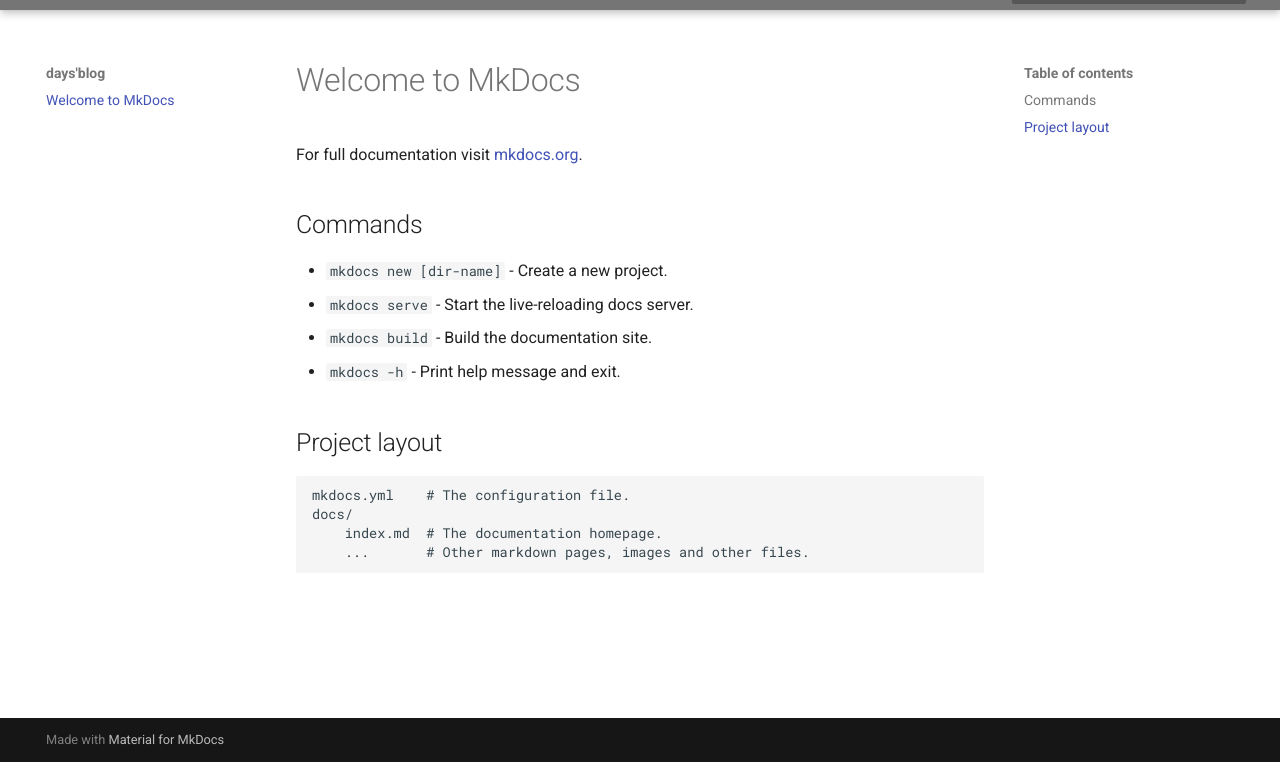
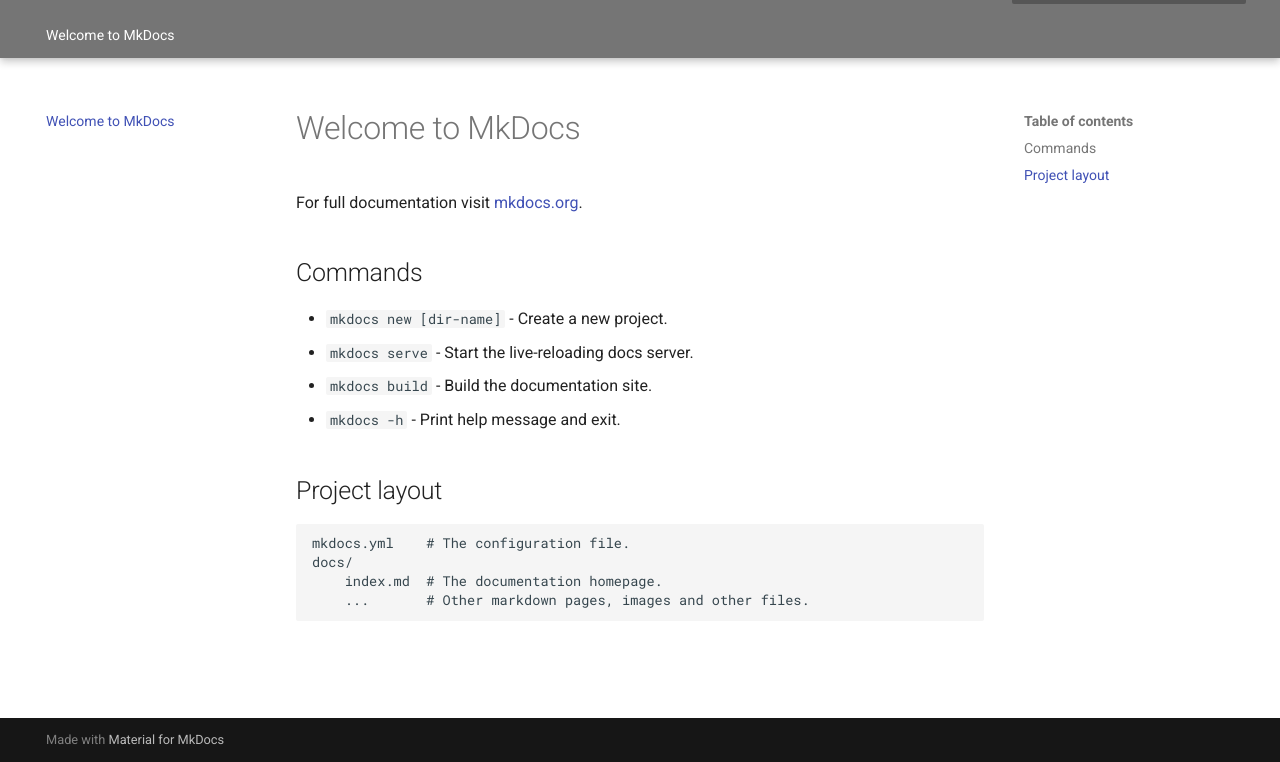
Before and after one commit to ScuDays/ScuDays.github.io, a plain HTML site: page index.html in a window 1280 px wide. Shown: the part 38-800 px from the top of the page. Drawn offline with Linux system fonts and the light colour scheme.

Commit message:
Deployed a4c291a with MkDocs version: 1.6.1

```diff
--- a/404.html
+++ b/404.html
@@ -75,7 +75,7 @@
 
 
 
-<header class="md-header md-header--shadow" data-md-component="header">
+<header class="md-header md-header--shadow md-header--lifted" data-md-component="header">
   <nav class="md-header__inner md-grid" aria-label="Header">
     <a href="/." title="days&#39;blog" class="md-header__button md-logo" aria-label="days'blog" data-md-component="logo">
 
@@ -149,11 +149,37 @@
 
   </nav>
 
+
+
+<nav class="md-tabs" aria-label="Tabs" data-md-component="tabs">
+  <div class="md-grid">
+    <ul class="md-tabs__list">
+
+
+
+
+
+    <li class="md-tabs__item">
+      <a href="/." class="md-tabs__link">
+
+
+
+
+  Welcome to MkDocs
+
+      </a>
+    </li>
+
+
+
+    </ul>
+  </div>
+</nav>
+
+
 </header>
 
     <div class="md-container" data-md-component="container">
-
-
 
 
 
@@ -170,7 +196,9 @@
 
 
 
-<nav class="md-nav md-nav--primary" aria-label="Navigation" data-md-level="0">
+
+
+<nav class="md-nav md-nav--primary md-nav--lifted" aria-label="Navigation" data-md-level="0">
   <label class="md-nav__title" for="__drawer">
     <a href="/." title="days&#39;blog" class="md-nav__button md-logo" aria-label="days'blog" data-md-component="logo">
 
@@ -266,7 +294,7 @@
     </div>
 
 
-    <script id="__config" type="application/json">{"base": "/", "features": [], "search": "/assets/javascripts/workers/search.6ce7567c.min.js", "translations": {"clipboard.copied": "Copied to clipboard", "clipboard.copy": "Copy to clipboard", "search.result.more.one": "1 more on this page", "search.result.more.other": "# more on this page", "search.result.none": "No matching documents", "search.result.one": "1 matching document", "search.result.other": "# matching documents", "search.result.placeholder": "Type to start searching", "search.result.term.missing": "Missing", "select.version": "Select version"}}</script>
+    <script id="__config" type="application/json">{"base": "/", "features": ["navigation.tabs", "navigation.tabs.sticky"], "search": "/assets/javascripts/workers/search.6ce7567c.min.js", "translations": {"clipboard.copied": "Copied to clipboard", "clipboard.copy": "Copy to clipboard", "search.result.more.one": "1 more on this page", "search.result.more.other": "# more on this page", "search.result.none": "No matching documents", "search.result.one": "1 matching document", "search.result.other": "# matching documents", "search.result.placeholder": "Type to start searching", "search.result.term.missing": "Missing", "select.version": "Select version"}}</script>
 
 
       <script src="/assets/javascripts/bundle.83f73b43.min.js"></script>
--- a/index.html
+++ b/index.html
@@ -80,7 +80,7 @@
 
 
 
-<header class="md-header md-header--shadow" data-md-component="header">
+<header class="md-header md-header--shadow md-header--lifted" data-md-component="header">
   <nav class="md-header__inner md-grid" aria-label="Header">
     <a href="." title="days&#39;blog" class="md-header__button md-logo" aria-label="days'blog" data-md-component="logo">
 
@@ -154,11 +154,39 @@
 
   </nav>
 
+
+
+<nav class="md-tabs" aria-label="Tabs" data-md-component="tabs">
+  <div class="md-grid">
+    <ul class="md-tabs__list">
+
+
+
+
+
+
+
+    <li class="md-tabs__item md-tabs__item--active">
+      <a href="." class="md-tabs__link">
+
+
+
+
+  Welcome to MkDocs
+
+      </a>
+    </li>
+
+
+
+    </ul>
+  </div>
+</nav>
+
+
 </header>
 
     <div class="md-container" data-md-component="container">
-
-
 
 
 
@@ -175,7 +203,9 @@
 
 
 
-<nav class="md-nav md-nav--primary" aria-label="Navigation" data-md-level="0">
+
+
+<nav class="md-nav md-nav--primary md-nav--lifted" aria-label="Navigation" data-md-level="0">
   <label class="md-nav__title" for="__drawer">
     <a href="." title="days&#39;blog" class="md-nav__button md-logo" aria-label="days'blog" data-md-component="logo">
 
@@ -386,7 +416,7 @@ docs/
     </div>
 
 
-    <script id="__config" type="application/json">{"base": ".", "features": [], "search": "assets/javascripts/workers/search.6ce7567c.min.js", "translations": {"clipboard.copied": "Copied to clipboard", "clipboard.copy": "Copy to clipboard", "search.result.more.one": "1 more on this page", "search.result.more.other": "# more on this page", "search.result.none": "No matching documents", "search.result.one": "1 matching document", "search.result.other": "# matching documents", "search.result.placeholder": "Type to start searching", "search.result.term.missing": "Missing", "select.version": "Select version"}}</script>
+    <script id="__config" type="application/json">{"base": ".", "features": ["navigation.tabs", "navigation.tabs.sticky"], "search": "assets/javascripts/workers/search.6ce7567c.min.js", "translations": {"clipboard.copied": "Copied to clipboard", "clipboard.copy": "Copy to clipboard", "search.result.more.one": "1 more on this page", "search.result.more.other": "# more on this page", "search.result.none": "No matching documents", "search.result.one": "1 matching document", "search.result.other": "# matching documents", "search.result.placeholder": "Type to start searching", "search.result.term.missing": "Missing", "select.version": "Select version"}}</script>
 
 
       <script src="assets/javascripts/bundle.83f73b43.min.js"></script>
```
